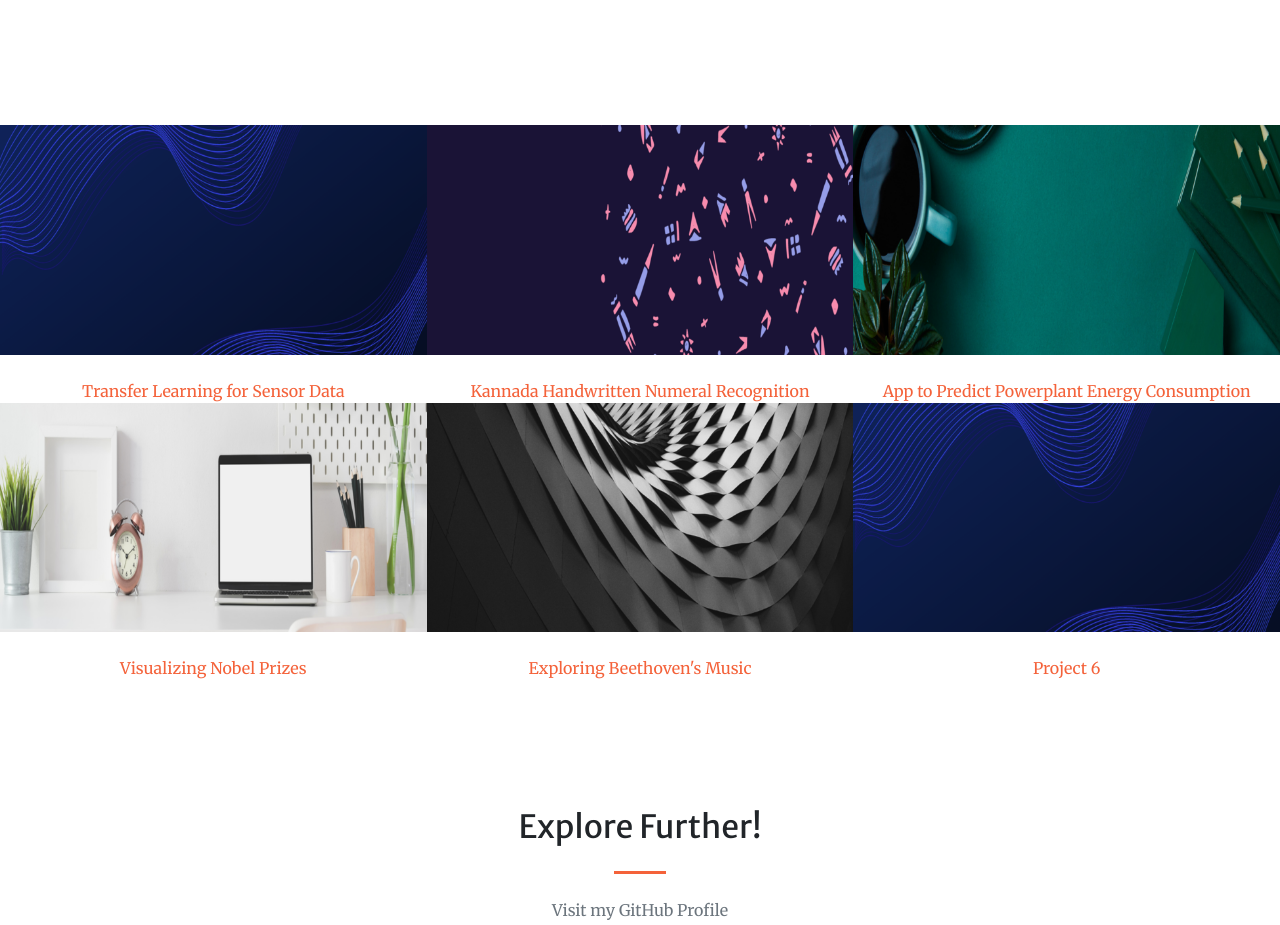
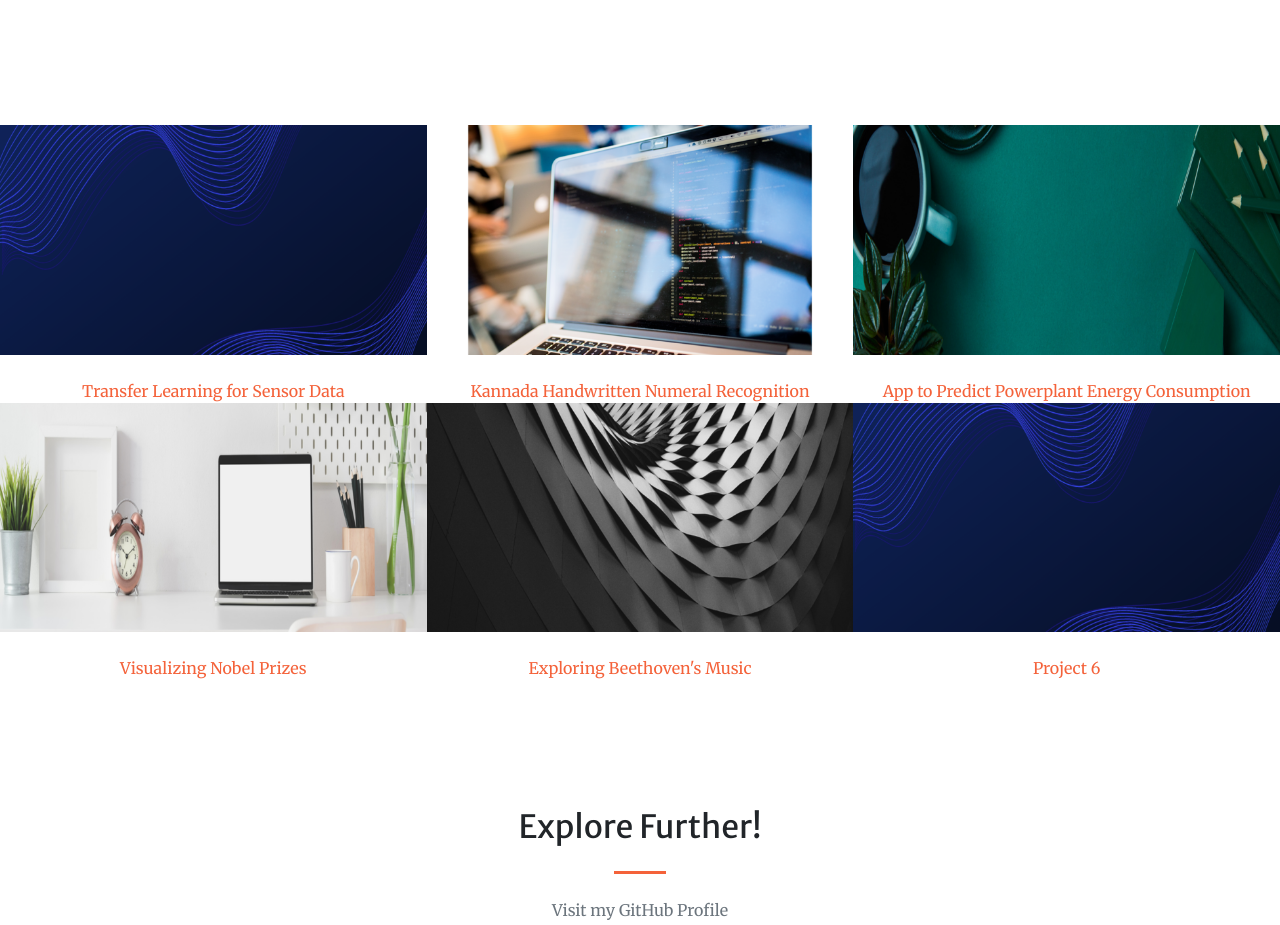
Before and after one commit to lav30/Projects, a plain HTML site: page index.html in a window 1280 px wide. Shown: the part 1694-2619 px from the top of the page. Drawn offline with nearby package versions, Linux system fonts and the light colour scheme.

Commit message:
Update index.html

```diff
--- a/index.html
+++ b/index.html
@@ -115,7 +115,7 @@
                     </div>
                     <div class="col-lg-4 col-sm-6 text-center">
                         <a class="portfolio-box" href="https://lav30.github.io/KannadaNumeralClassifier/">
-                            <img class="img-fluid" src="assets/img/portfolio/thumbnails/purple-2.png" alt="..." />
+                            <img class="img-fluid" src="assets/img/portfolio/thumbnails/project1_design.png" alt="..." />
                             <div class="portfolio-box-caption">
                                 <div class="project-category text-white-50">Category</div>
                                 <div class="project-name">Kannada Handwritten Numeral Recognition</div>
```
